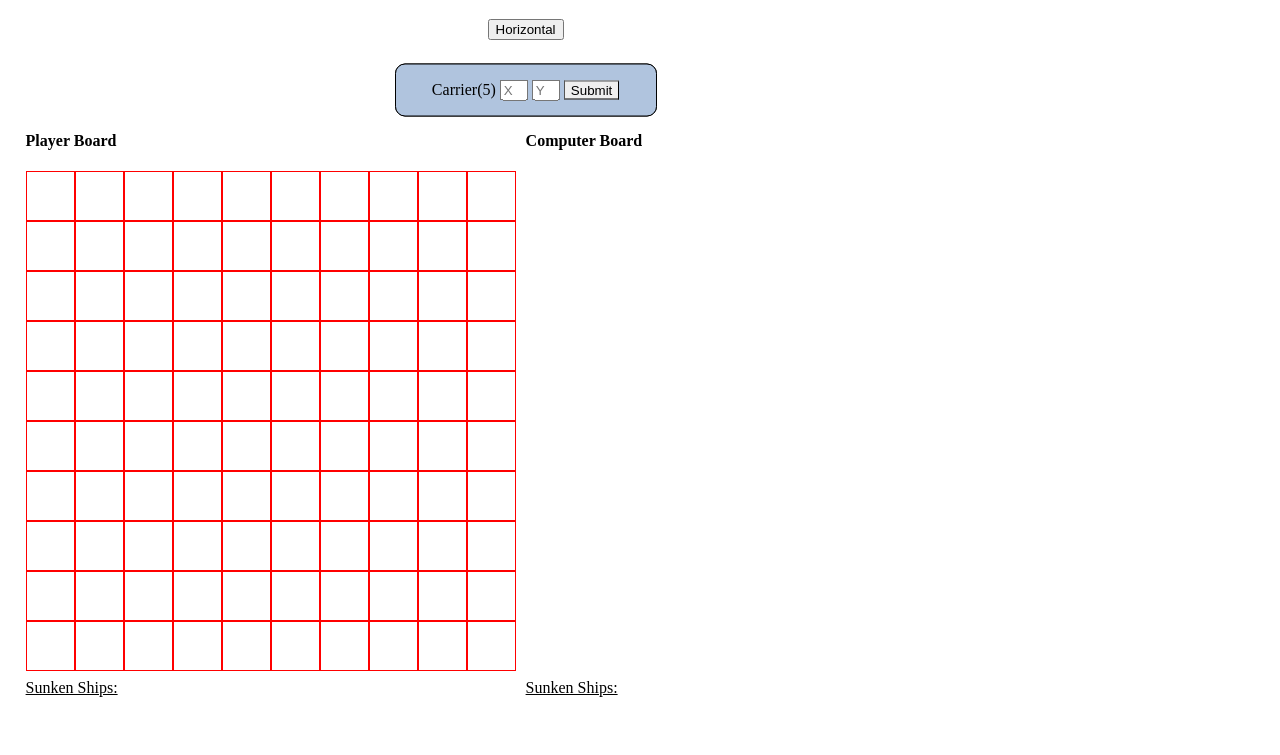
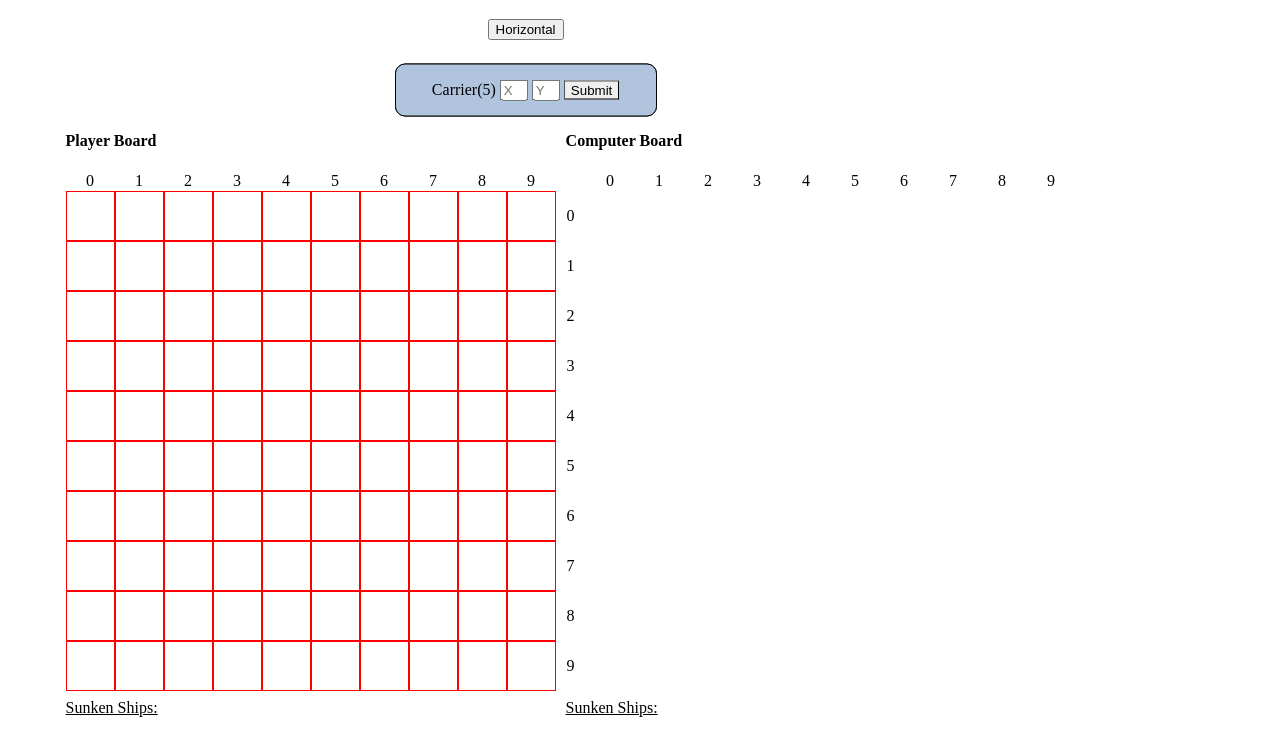
Before and after one commit to kpgh46/Battleship, a website: page dist/index.html in a window 1280 px wide. Shown: the part 61-816 px from the top of the page. Drawn offline with Linux system fonts and the light colour scheme.

Commit message:
added row and column numbers to html

```diff
--- a/src/dom.js
+++ b/src/dom.js
@@ -18,6 +18,7 @@ let dom = (userBoard) => {
 				if (count < 10) {
 					block.dataset.id = count.toString().padStart(2, "0");
 					block.dataset.name = userBoard.name;
+					// block.textContent = count;
 					count += 1;
 				} else {
 					block.dataset.id = count.toString();
--- a/src/setupGame.js
+++ b/src/setupGame.js
@@ -71,6 +71,7 @@ let playRound = (playerboard, computerboard) => {
 	let computerOne = computer("Watson", playerboard);
 	players.push(playerOne, computerOne);
 
+	//not sure I need this???*******
 	let toggleTurn = () => {
 		turn = turn === 0 ? 1 : 0;
 	};
@@ -89,7 +90,7 @@ let playRound = (playerboard, computerboard) => {
 		}, 750);
 	};
 
-	let playerAttack = () => {
+	let playRound = () => {
 		document.addEventListener("click", (e) => {
 			if (e.target.dataset.name === "computer") {
 				let coord = e.target.dataset.id;
@@ -105,24 +106,7 @@ let playRound = (playerboard, computerboard) => {
 		});
 	};
 
-	let play = () => {
-		playerAttack();
-		if ((turn = 1)) {
-			computerSelection();
-		}
-	};
-
-	playerAttack();
-
-	// console.log(playerOne);
-	// console.log(computerOne);
-	// computerOne.attack();
-	// playerOne.attack(2, 3);
-	// playerOne.attack(7, 2);
-	// computerOne.attack();
-	// computerOne.attack();
-	// console.log(playerboard);
-	// console.log(computerboard);
+	playRound();
 };
 
 export { playerSetup };
--- a/src/style.css
+++ b/src/style.css
@@ -24,7 +24,7 @@ body {
 #middle {
 	margin-top: 50px;
 	height: 470px;
-	width: 900px;
+	width: 990px;
 
 	/* border: 1px solid green; */
 }
@@ -33,6 +33,37 @@ body {
 	height: 500px;
 	width: 1000px;
 	display: flex;
+	margin-left: 40px;
+}
+
+#horizontal-numbers {
+	height: 20px;
+	width: 500px;
+	display: flex;
+	/* margin-left: 24px; */
+	/* justify-content: space-around; */
+}
+
+#vertical-numbers {
+	position: absolute;
+	/* border: 1px solid green; */
+	width: fit-content;
+	width: 20px;
+	margin-left: 500px;
+}
+
+#horizontal-numbers .block {
+	border-color: white;
+	height: fit-content;
+	justify-content: center;
+	/* border-color: green; */
+}
+
+#vertical-numbers .block {
+	align-items: center;
+	justify-content: left;
+	border-color: white;
+	width: fit-content;
 }
 
 #name-tags {
@@ -63,12 +94,14 @@ div#name-tags {
 	/* border: 1px solid green; */
 	display: flex;
 	flex-wrap: wrap;
+	margin-left: 20px;
 }
 
 .block {
 	height: 48px;
 	width: 47px;
 	border: 1px solid red;
+	display: flex;
 }
 
 .placement {
```
Also changed, not shown: dist/bundle.js, dist/index.html.
